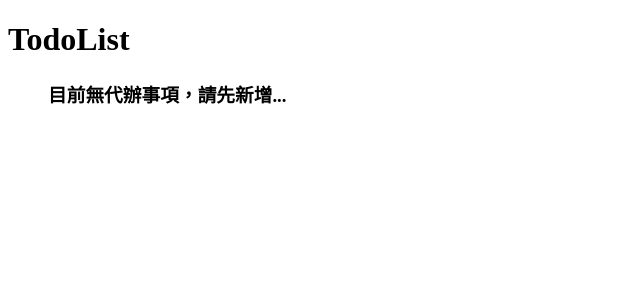
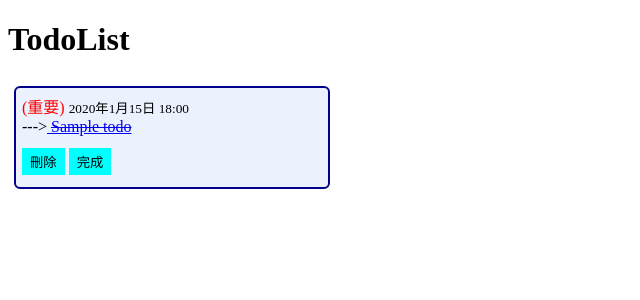
Before and after one commit to 17app001/django-todolist-v1, a Django app: page / in a window 1280 px wide. Shown: the part 32-332 px from the top of the page, without its empty margins (0-640 px from the left). Run offline with Django 4.2, Linux system fonts and the light colour scheme; a user stored in the database is signed in; tables that the repository leaves empty hold one stand-in row (values such as "Sample post").

Commit message:
1.完成首頁按鈕添加 2.完成首頁刪除跟完成功能

```diff
--- a/templates/base.html
+++ b/templates/base.html
@@ -5,6 +5,7 @@
     <meta charset="UTF-8">
     <meta http-equiv="X-UA-Compatible" content="IE=edge">
     <meta name="viewport" content="width=device-width, initial-scale=1.0">
+    <script src="https://cdnjs.cloudflare.com/ajax/libs/jquery/3.6.1/jquery.min.js"></script>
     {% block title %}
 
     {% endblock %}
@@ -30,7 +31,8 @@
     </header>
     {% block content %}
     {% endblock %}
-
+    {% block javascript %}
+    {% endblock %}
 </body>
 
 </html>
--- a/todo/templates/todo/todo.html
+++ b/todo/templates/todo/todo.html
@@ -4,12 +4,40 @@
 <title>首頁</title>
 {% endblock %}
 
+{% block style %}
+<style>
+    form {
+        display: inline-block;
+        margin: 6px 0px;
+    }
+
+    li {
+        display: inline-block;
+        width: 300px;
+        background-color: rgb(235, 241, 253);
+        margin: 6px 6px;
+        border: 2px solid darkblue;
+        padding: 6px;
+        border-radius: 6px;
+    }
+
+    button {
+        margin-top: 6px;
+        background-color: aqua;
+        border: none;
+        padding: 4px 8px;
+
+    }
+</style>
+{% endblock %}
+
 {% block content %}
 <h1>TodoList</h1>
+
 {% if not request.user.is_authenticated %}
 <h3>請先註冊或登入</h3>
 {% else %}
-<ul>
+
 <!-- todo=>None -->
 {% if not todos %}
 <h3>目前無代辦事項，請先新增...</h3>
@@ -26,10 +54,36 @@
         {% else %}
         {{todo.title}}
         {% endif %}
-        </a>
+    </a><br>
+    <form action="{% url 'delete' todo.id %}">
+        <button type="submit">刪除</button>
+    </form>
+    <form action="{% url 'completed_by_id' todo.id %}">
+        <button type="submit">完成</button>
+    </form>
 </li>
 {% endfor %}
 {% endif %}
-</ul>
+
 {% endif %}
 {% endblock %}
+
+{% block javascript %}
+<!-- <script>
+    console.log("test!");
+    function sort() {
+        console.log("sort!");
+        $.ajax({
+            type: "GET",
+            url: '{{ 'create/' }}',
+            success: function (data) {
+                alert(data);
+            }
+        }
+        );
+    }
+
+
+</script> -->
+
+{% endblock %}
--- a/todo/urls.py
+++ b/todo/urls.py
@@ -6,5 +6,7 @@ urlpatterns = [
     path('', views.todo,name='todo'),
     path('create/',views.createtodo,name='createtodo'),
     path('view/<int:id>',views.viewtodo,name='viewtodo'),
-    path('completed/',views.completed,name='completed')
+    path('completed/',views.completed,name='completed'),
+    path('delete/<int:id>',views.delete,name='delete'),
+    path('completed/<int:id>',views.completed_by_id,name='completed_by_id'),
 ]
--- a/todo/views.py
+++ b/todo/views.py
@@ -1,9 +1,27 @@
+from unittest import TestSuite
 from django.shortcuts import redirect, render
 from django.shortcuts import get_object_or_404
 from .models import Todo
 from .forms import TodoForm
 from datetime import datetime
 from django.contrib.auth.decorators import login_required
+
+
+@login_required
+def completed_by_id(request,id):
+     todo=Todo.objects.get(id=id)
+     todo.completed=not todo.completed
+     todo.date_completed=datetime.now() if todo.completed else None
+     todo.save()
+
+     return redirect('todo')
+
+@login_required
+def delete(request,id):
+    todo=Todo.objects.get(id=id)
+    todo.delete()
+    return redirect('todo')
+
 
 @login_required
 def completed(request):
@@ -18,7 +36,6 @@ def completed(request):
 def createtodo(request):
     message=''
     form=TodoForm()
-
     try:
         if request.method=='POST':
             print(request.POST)
@@ -42,8 +59,9 @@ def todo(request):
     todos=None
     # 確定有使用者登入
     if request.user.is_authenticated:
-        todos=Todo.objects.filter(user=request.user,
-        completed=False)
+        todos=Todo.objects.filter(user=request.user)
+
+
 
     return render(request,'./todo/todo.html',{'todos':todos})
 
```
Also changed, not shown: user/templates/user/profile.html (+6 -2 lines). Lines whose indentation alone changed are shown as unchanged.
